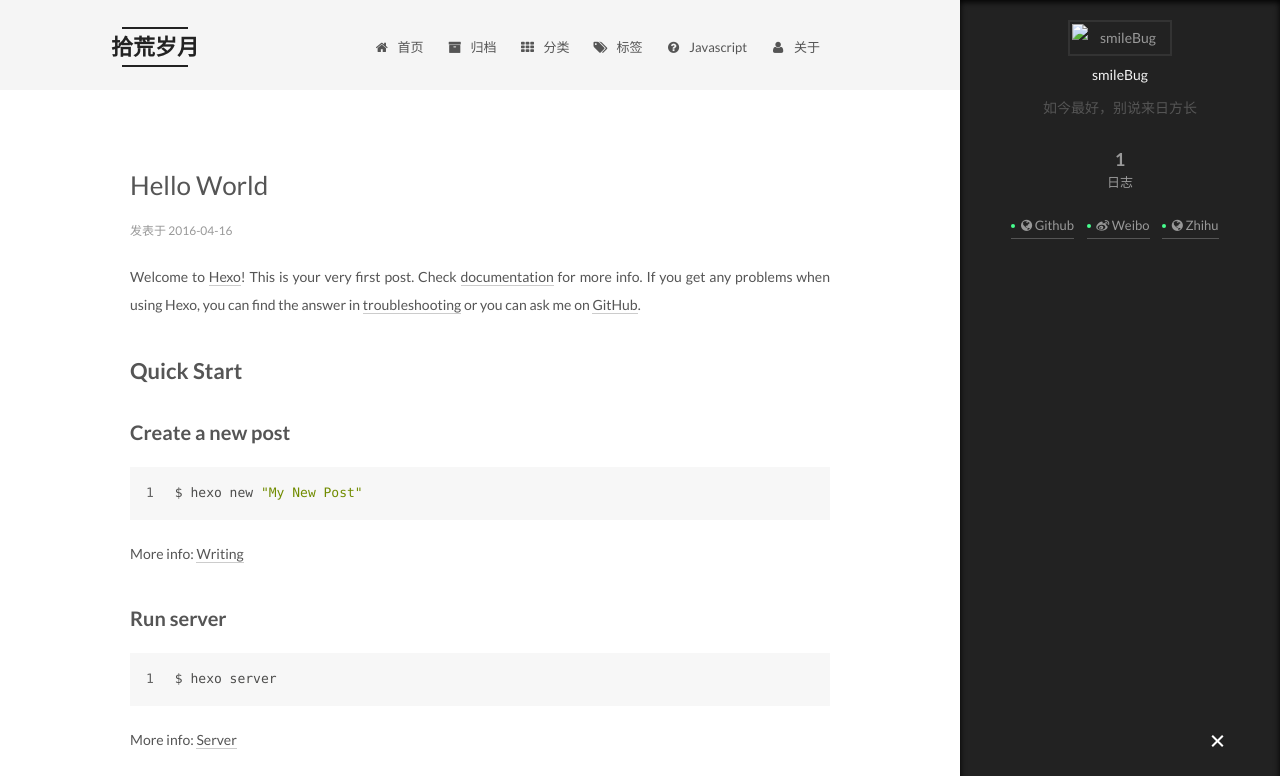
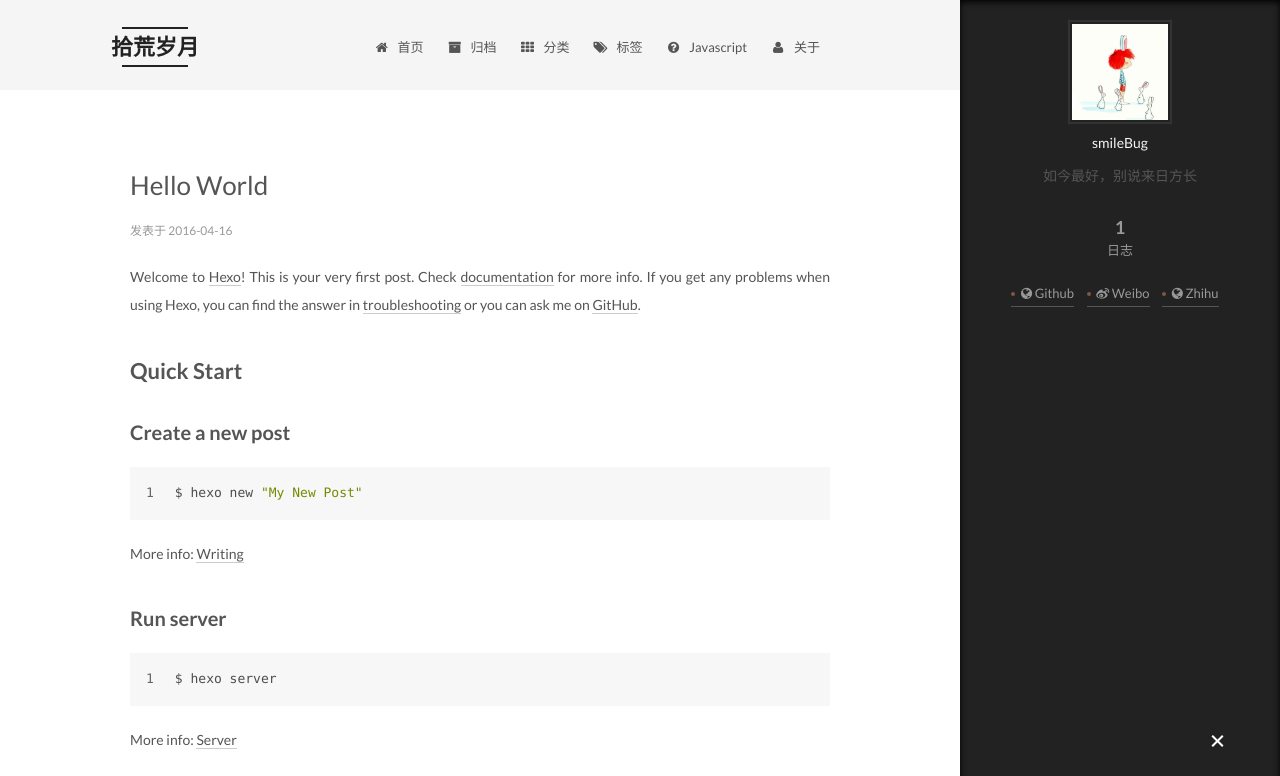
Before and after one commit to smileBug/smileBug.github.io, a plain HTML site: page index.html in a window 1280 px wide. Shown: the top 776 px of the page. Drawn offline with Linux system fonts and the light colour scheme.

Commit message:
Site updated: 2016-04-16 16:59:39

```diff
--- a/css/main.css
+++ b/css/main.css
@@ -1534,7 +1534,7 @@ pre .javascript .function {
   width: 4px;
   height: 4px;
   border-radius: 50%;
-  background: #46ff8e;
+  background: #7f5742;
 }
 .links-of-blogroll {
   font-size: 13px;
--- a/index.html
+++ b/index.html
@@ -373,7 +373,7 @@
       <section class="site-overview sidebar-panel  sidebar-panel-active ">
         <div class="site-author motion-element" itemprop="author" itemscope itemtype="http://schema.org/Person">
           <img class="site-author-image" itemprop="image"
-               src="/images/default_avatar.jpg"
+               src="/images/avatar.jpg"
                alt="smileBug" />
           <p class="site-author-name" itemprop="name">smileBug</p>
           <p class="site-description motion-element" itemprop="description">如今最好，别说来日方长</p>
```
Also changed, not shown: 2016/04/16/hello-world/index.html (+1 -1 lines), archives/2016/04/index.html (+1 -1 lines), archives/2016/index.html (+1 -1 lines), archives/index.html (+1 -1 lines), images/avatar.jpg (added).
